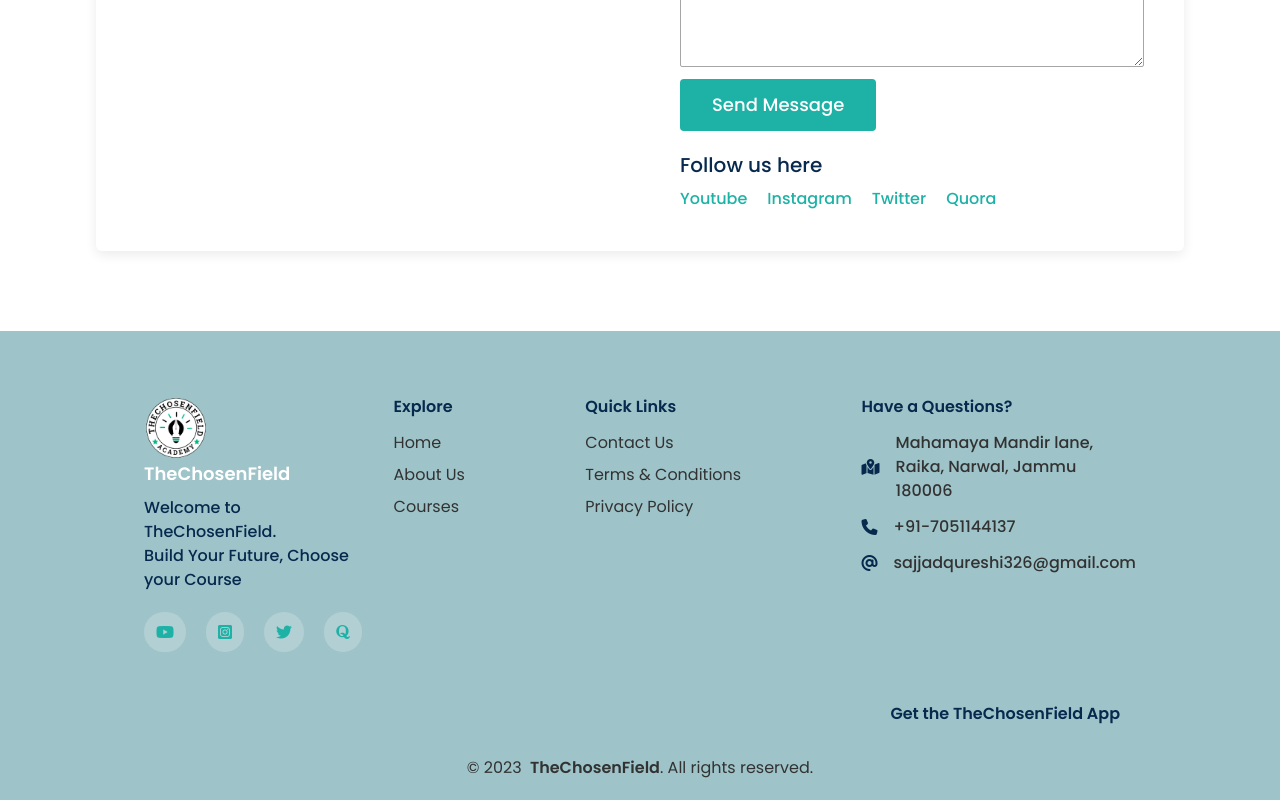
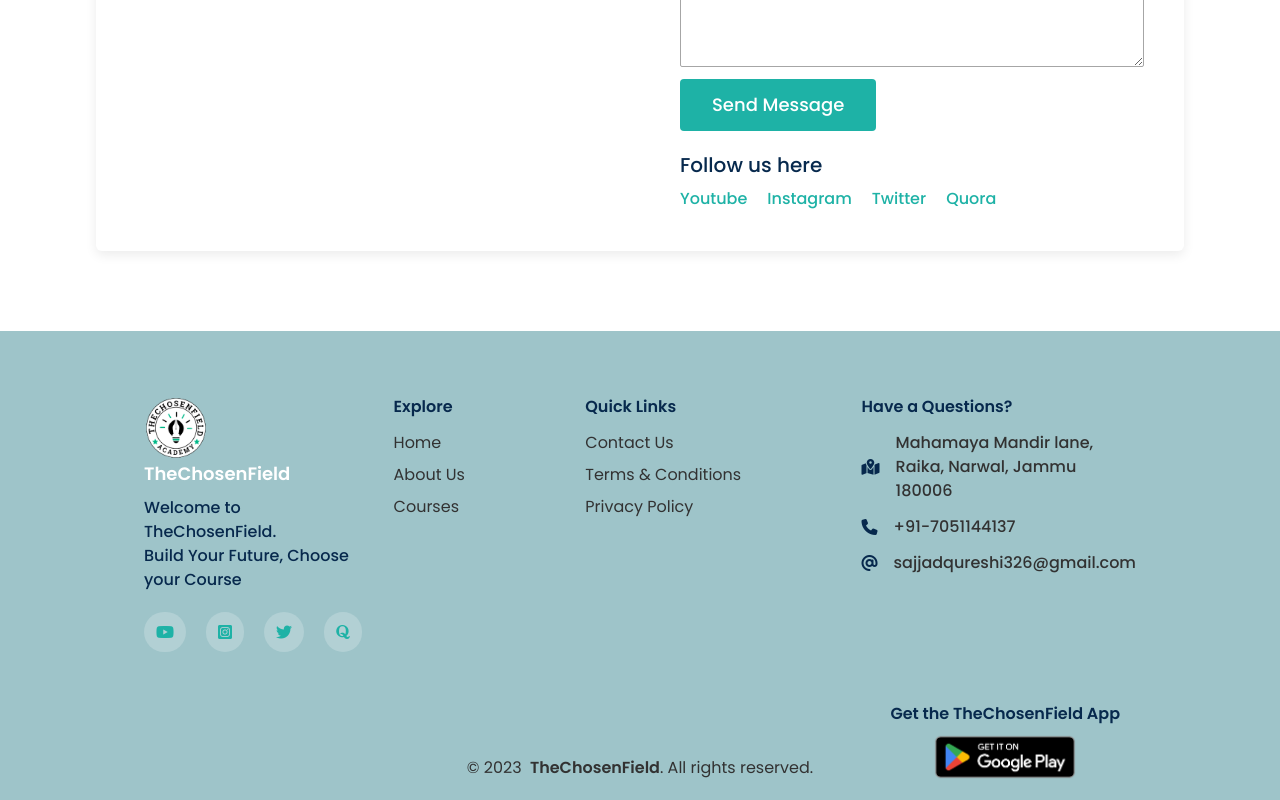
Before and after one commit to Ramanuj-1729/THE-CHOSEN-FIELD, a React (Create React App) app in the folder frontend/: page /contact in a window 1280 px wide. Shown: the part 1361-2161 px from the top of the page. Built offline with nearby package versions, Linux system fonts and the light colour scheme.

Commit message:
Fix play button

```diff
--- a/frontend/src/components/shared/Footer/Footer.jsx
+++ b/frontend/src/components/shared/Footer/Footer.jsx
@@ -19,8 +19,8 @@
                         <NavLink to="http://www.quora.com/profile/Sajjad-Qureshi-13?ch=2&oid=246599219&srid=hJROR&target_type=user" target="_blank"><i className="fa-brands fa-quora smallTablet:p-3 smallPhone:p-2 rounded-full bg-transparent_blur transition ease-in delay-150 hover:text-white hover:bg-primary"></i></NavLink>
                     </span>
                     <div className="absolute largeTablet:bottom-3 mediumTablet:bottom-20 mediumTablet:top-auto smallPhone:top-10 desktop:right-40 largeTablet:right-24 mediumTablet:right-16 smallTablet:right-10 largePhone:right-5 smallPhone:right-3 flex items-center flex-col">
-                        <p data-aos="fade" className="text-font_one font-semibold smallTablet:text-base smallPhone:text-sm">Get the TheChosenField App</p>
-                        <NavLink data-aos="flip-left" to="https://play.google.com/store/apps/details?id=co.diaz.wjgqz" target="_blank"><img className="smallTablet:w-40 largePhone:w-32 smallPhone:w-28" src="images/google-play-badge.png" alt="google-play-badge" /></NavLink>
+                        <p className="text-font_one font-semibold smallTablet:text-base smallPhone:text-sm">Get the TheChosenField App</p>
+                        <NavLink to="https://play.google.com/store/apps/details?id=co.diaz.wjgqz" target="_blank"><img className="smallTablet:w-40 largePhone:w-32 smallPhone:w-28" src="images/google-play-badge.png" alt="google-play-badge" /></NavLink>
                     </div>
                 </div>
                 <div className="flex w-full largePhone:flex-nowrap smallPhone:flex-wrap smallTablet:text-base smallPhone:text-sm largePhone:justify-between">
```
